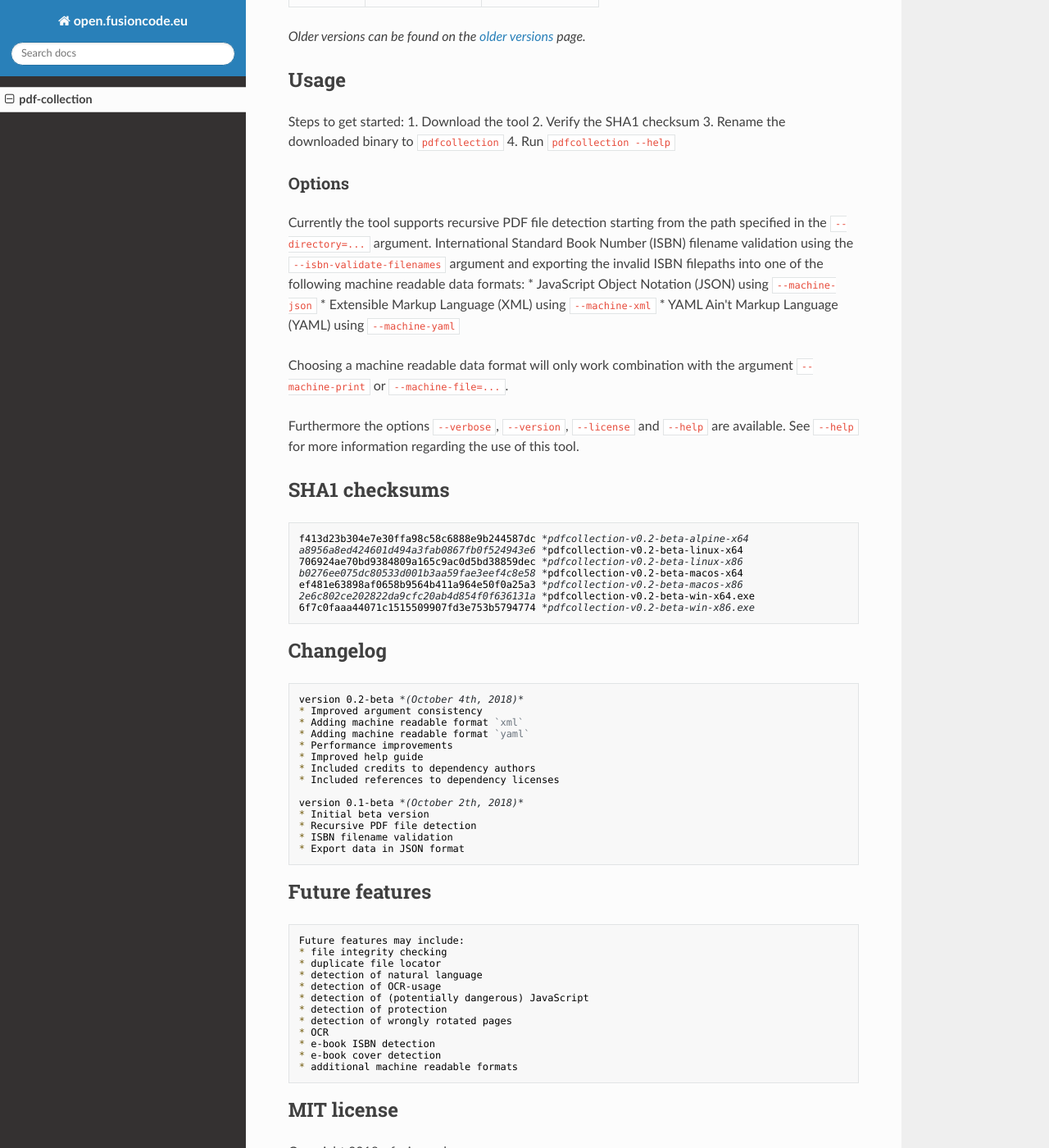
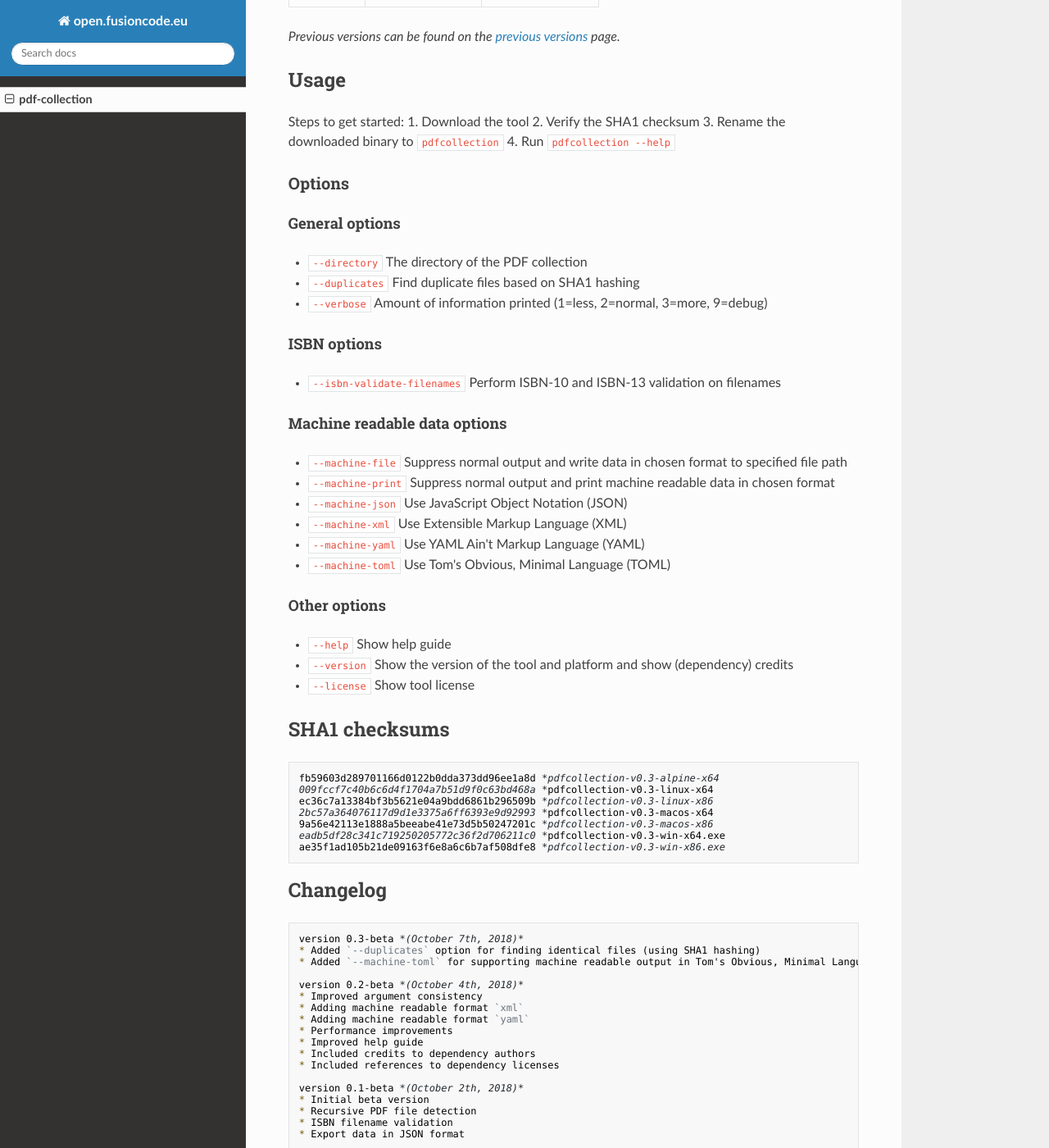
Before and after one commit to FusionCodeEU/FusionCodeEU.github.io, an MkDocs documentation site: the page built from docs/index.md, in a window 1280 px wide and 1400 px high, scrolled down 620 px. Shown: the whole window at 82% size. Built offline with MkDocs 1.6.1, drawn with Linux system fonts in a browser that asks for light colours; nearby versions of some CDN libraries; some of the changed text lies outside the part shown.

```diff
--- a/docs/index.md
+++ b/docs/index.md
@@ -1,17 +1,17 @@
-## Purpose
-The purpose of this tool is to control and improve the quality and consistency of collections with PDF files. Even when the collection is a massive unstructured mess. Collections include but are not limited to directories with documents, e-book libraries et cetera. This command-line tool and it's embedded dependencies are all licensed under the MIT license and therefor free for personal and commercial use.
+## pdfcollection v0.3-beta
+The purpose of this command-line tool is to control and improve the quality and consistency of collections with Portable Document Format (PDF) files. Even when the collection is a massive unstructured mess. Collections include but are not limited to directories with documents, e-book libraries et cetera. This command-line tool and it's embedded dependencies are all licensed under the MIT license and therefor free for personal and commercial use.
 
 ## Download
-The current version of this tool is `0.2-beta`. The tool is available for the x64 (64-bit) and x86 (32-bit) architectures of the `windows`, `linux` and `macos` platforms. The binary for `alpine` is x64-only. *If you're not sure which architecture to use, use the x86 version (it works on both).*
+The current version of this tool is `0.3-beta`. The tool is available for the x64 (64-bit) and x86 (32-bit) architectures of the `windows`, `linux` and `macos` platforms. The binary for `alpine` is x64-only. *If you're not sure which architecture to use, use the x86 version (it works on both).*
 
 **Platform** | **x64**       | **x86**
 :----------- |:-------------:| :-----------:
-Windows      | [download](/assets/downloads/pdf-collection/v0.2-beta/pdfcollection-v0.2-beta-win-x64.exe) (22mb) | [download](/assets/downloads/pdf-collection/v0.2-beta/pdfcollection-v0.2-beta-win-x86.exe) (18mb)
-Linux        | [download](/assets/downloads/pdf-collection/v0.2-beta/pdfcollection-v0.2-beta-linux-x64) (33mb) | [download](/assets/downloads/pdf-collection/v0.2-beta/pdfcollection-v0.2-beta-linux-x86) (32mb)
-MacOS        | [download](/assets/downloads/pdf-collection/v0.2-beta/pdfcollection-v0.2-beta-macos-x64) (34mb) | [download](/assets/downloads/pdf-collection/v0.2-beta/pdfcollection-v0.2-beta-macos-x86) (30mb)
-Alpine       | [download](/assets/downloads/pdf-collection/v0.2-beta/pdfcollection-v0.2-beta-alpine-x64) (35mb) | *n/a*
+Windows      | [download](/assets/downloads/pdf-collection/v0.3-beta/pdfcollection-v0.3-beta-win-x64.exe) (22mb) | [download](/assets/downloads/pdf-collection/v0.3-beta/pdfcollection-v0.3-beta-win-x86.exe) (18mb)
+Linux        | [download](/assets/downloads/pdf-collection/v0.3-beta/pdfcollection-v0.3-beta-linux-x64) (33mb) | [download](/assets/downloads/pdf-collection/v0.3-beta/pdfcollection-v0.3-beta-linux-x86) (32mb)
+MacOS        | [download](/assets/downloads/pdf-collection/v0.3-beta/pdfcollection-v0.3-beta-macos-x64) (34mb) | [download](/assets/downloads/pdf-collection/v0.3-beta/pdfcollection-v0.3-beta-macos-x86) (30mb)
+Alpine       | [download](/assets/downloads/pdf-collection/v0.3-beta/pdfcollection-v0.3-beta-alpine-x64) (35mb) | *n/a*
 
-*Older versions can be found on the [older versions](versions.md) page.*
+*Previous versions can be found on the [previous versions](versions.md) page.*
 
 
 ## Usage
@@ -22,26 +22,41 @@ Steps to get started:
 4. Run `pdfcollection --help`
 
 ### Options
-Currently the tool supports recursive PDF file detection starting from the path specified in the `--directory=...` argument. International Standard Book Number (ISBN) filename validation using the `--isbn-validate-filenames` argument and exporting the invalid ISBN filepaths into one of the following machine readable data formats:
-* JavaScript Object Notation (JSON) using `--machine-json`
-* Extensible Markup Language (XML) using `--machine-xml`
-* YAML Ain't Markup Language (YAML) using `--machine-yaml`
+#### General options
+* `--directory` The directory of the PDF collection
+* `--duplicates` Find duplicate files based on SHA1 hashing
+* `--verbose` Amount of information printed (1=less, 2=normal, 3=more, 9=debug)
 
-Choosing a machine readable data format will only work combination with the argument `--machine-print` or `--machine-file=...`.
+#### ISBN options
+* `--isbn-validate-filenames` Perform ISBN-10 and ISBN-13 validation on filenames
 
-Furthermore the options `--verbose`, `--version`, `--license` and `--help` are available. See `--help` for more information regarding the use of this tool.
+#### Machine readable data options
+* `--machine-file` Suppress normal output and write data in chosen format to specified file path
+* `--machine-print` Suppress normal output and print machine readable data in chosen format
+* `--machine-json` Use JavaScript Object Notation (JSON)
+* `--machine-xml` Use Extensible Markup Language (XML)
+* `--machine-yaml` Use YAML Ain't Markup Language (YAML)
+* `--machine-toml` Use Tom's Obvious, Minimal Language (TOML)
+
+#### Other options
+* `--help` Show help guide
+* `--version` Show the version of the tool and platform and show (dependency) credits
+* `--license` Show tool license
 
 ## SHA1 checksums
-    f413d23b304e7e30ffa98c58c6888e9b244587dc *pdfcollection-v0.2-beta-alpine-x64
-    a8956a8ed424601d494a3fab0867fb0f524943e6 *pdfcollection-v0.2-beta-linux-x64
-    706924ae70bd9384809a165c9ac0d5bd38859dec *pdfcollection-v0.2-beta-linux-x86
-    b0276ee075dc80533d001b3aa59fae3eef4c8e58 *pdfcollection-v0.2-beta-macos-x64
-    ef481e63898af0658b9564b411a964e50f0a25a3 *pdfcollection-v0.2-beta-macos-x86
-    2e6c802ce202822da9cfc20ab4d854f0f636131a *pdfcollection-v0.2-beta-win-x64.exe
-    6f7c0faaa44071c1515509907fd3e753b5794774 *pdfcollection-v0.2-beta-win-x86.exe
-
+    fb59603d289701166d0122b0dda373dd96ee1a8d *pdfcollection-v0.3-alpine-x64
+    009fccf7c40b6c6d4f1704a7b51d9f0c63bd468a *pdfcollection-v0.3-linux-x64
+    ec36c7a13384bf3b5621e04a9bdd6861b296509b *pdfcollection-v0.3-linux-x86
+    2bc57a364076117d9d1e3375a6ff6393e9d92993 *pdfcollection-v0.3-macos-x64
+    9a56e42113e1888a5beeabe41e73d5b50247201c *pdfcollection-v0.3-macos-x86
+    eadb5df28c341c719250205772c36f2d706211c0 *pdfcollection-v0.3-win-x64.exe
+    ae35f1ad105b21de09163f6e8a6c6b7af508dfe8 *pdfcollection-v0.3-win-x86.exe
 
 ## Changelog
+    version 0.3-beta *(October 7th, 2018)*
+    * Added `--duplicates` option for finding identical files (using SHA1 hashing)
+    * Added `--machine-toml` for supporting machine readable output in Tom's Obvious, Minimal Language (TOML)
+
     version 0.2-beta *(October 4th, 2018)*
     * Improved argument consistency
     * Adding machine readable format `xml`
```
Also changed, not shown: builds.sha1.txt (added, +10 -0 lines), docs/versions.md (+23 -5 lines), 7 other files.
